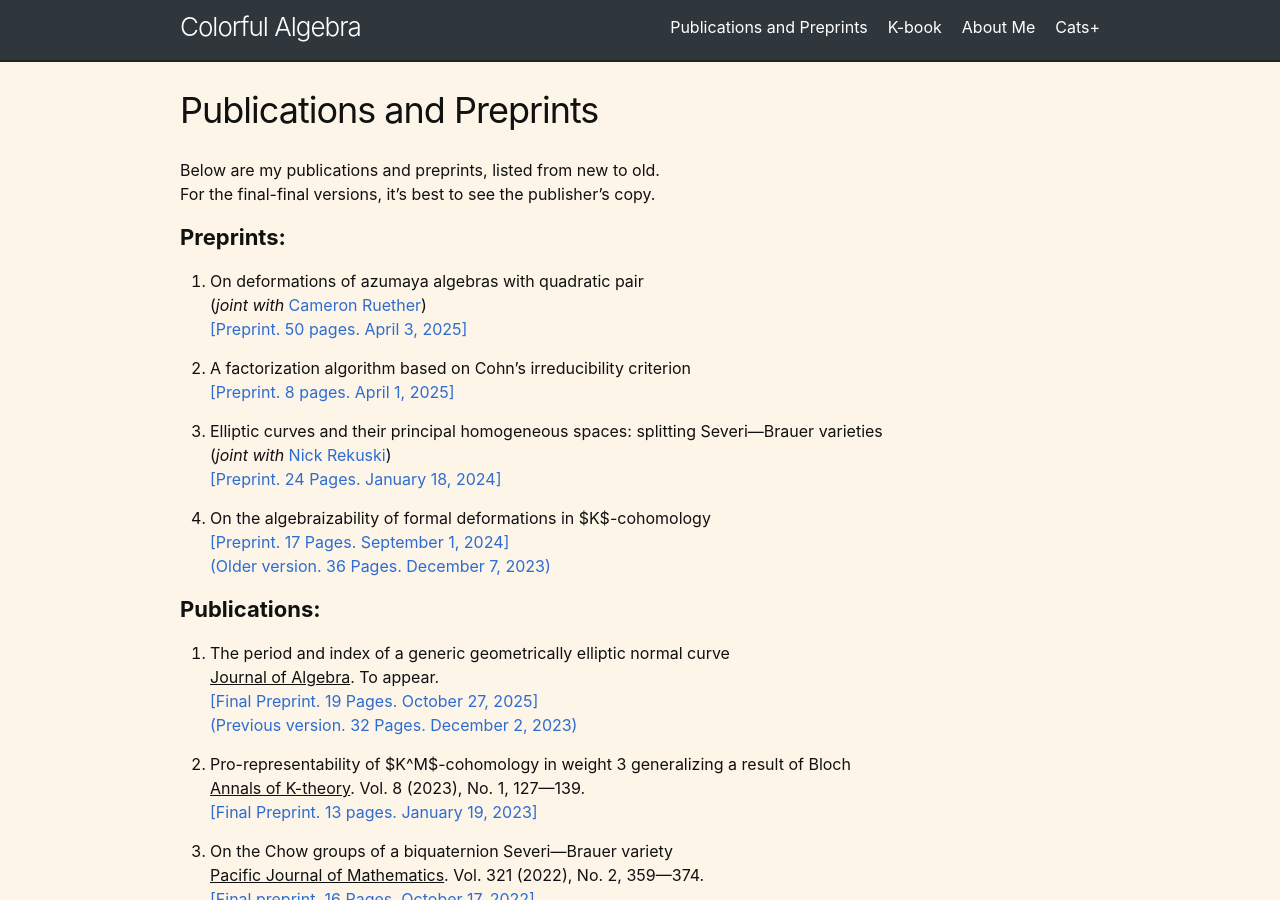
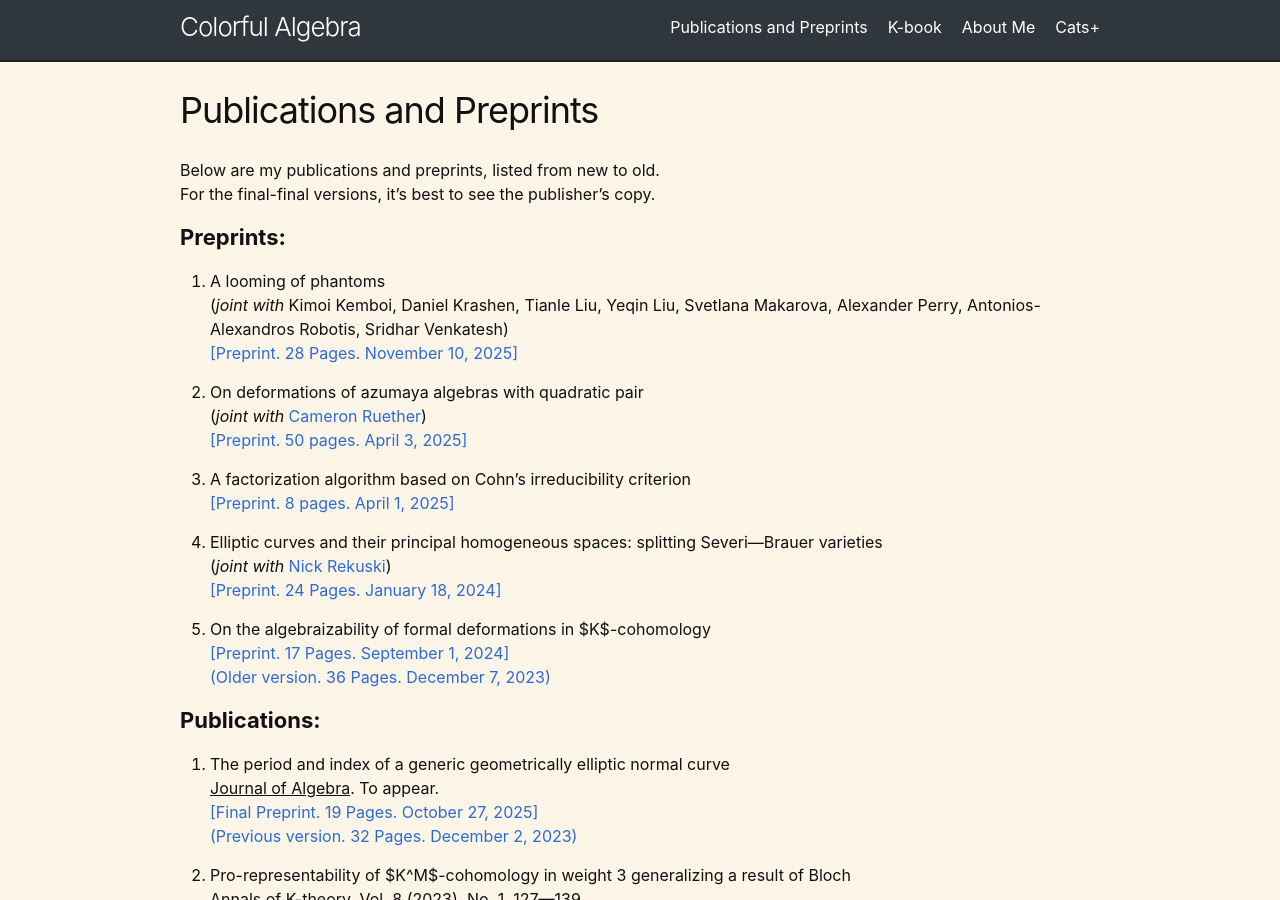
Before and after one commit to eoinmackall/eoinmackall.github.io, a Jekyll site: the page built from publications.markdown, in a window 1280 px wide and 900 px high. Built offline with Jekyll 4.4.1, drawn with Linux system fonts in a browser that asks for light colours.

Commit message:
Publication update

```diff
--- a/publications.markdown
+++ b/publications.markdown
@@ -10,6 +10,10 @@ For the final-final versions, it’s best to see the publisher’s copy.
 
 ### **Preprints:**
 
+
+1. A looming of phantoms
+(*joint with* Kimoi Kemboi, Daniel Krashen, Tianle Liu, Yeqin Liu, Svetlana Makarova, Alexander Perry, Antonios-Alexandros Robotis, Sridhar Venkatesh)
+[[Preprint. 28 Pages. November 10, 2025]](https://arxiv.org/abs/2511.05381)
 
 1. On deformations of azumaya algebras with quadratic pair
 (*joint with* [Cameron Ruether](https://cameron-ruether.bitbucket.io/))
```
